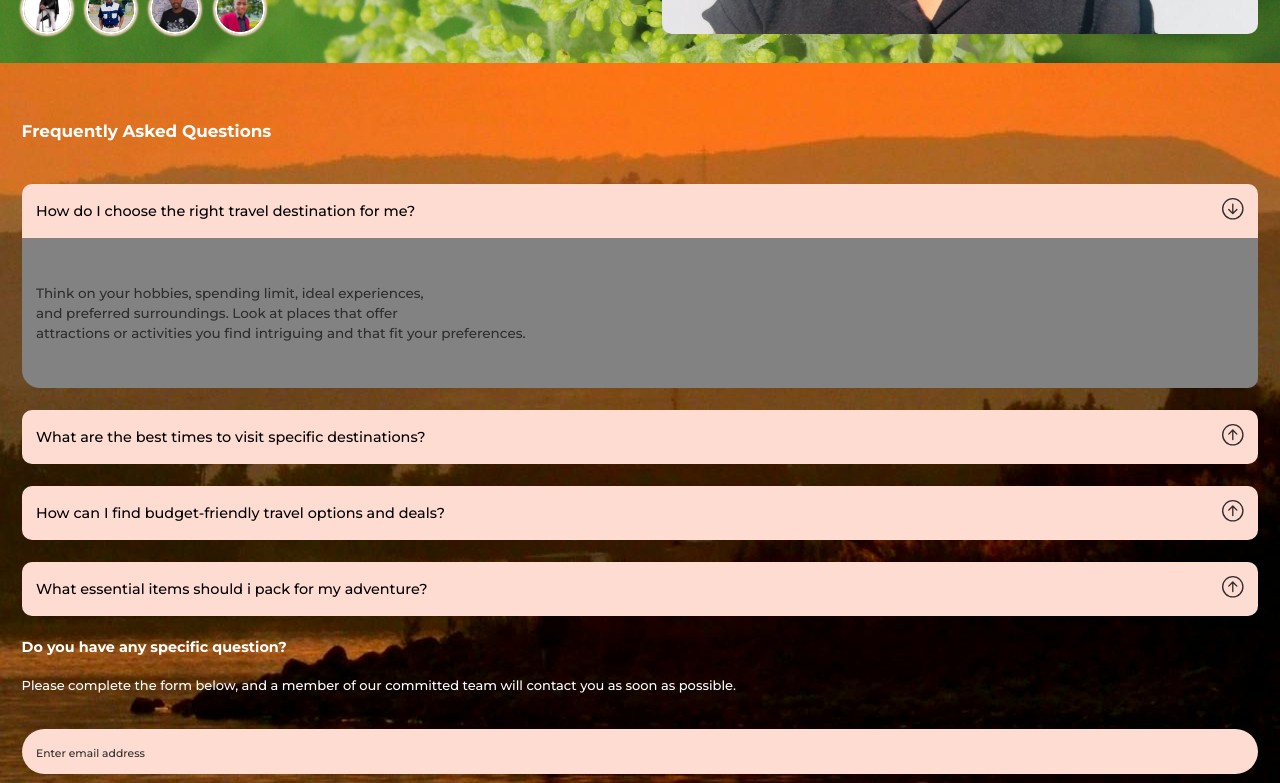
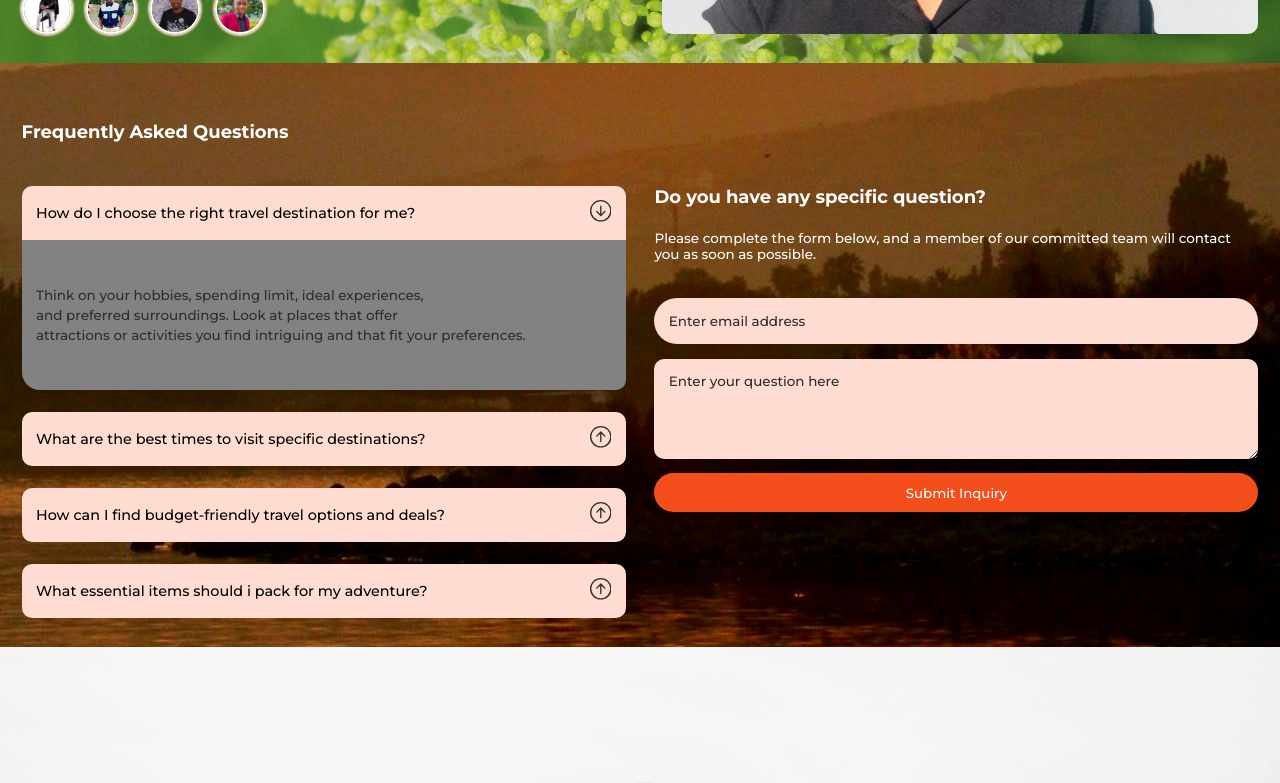
Before and after one commit to Chuma-rxt/TravelProject, a React (Vite) app: page / in a window 1280 px wide. Shown: the part 3260-4043 px from the top of the page. Built offline with nearby package versions, Linux system fonts and the light colour scheme.

Commit message:
upgrades

```diff
--- a/src/Components/Questions/Questions.scss
+++ b/src/Components/Questions/Questions.scss
@@ -146,4 +146,36 @@ root{
         }
     }
 
+    .questions{
+        .secHeading{
+            h3,
+            h4{
+                font-size: var(--h2FontSize);
+            }
+
+            p{
+                font-size: var(--normalFontSize);
+            }
+        }
+
+        .secContainer{
+            grid-template-columns: repeat(2, 1fr);
+            align-items: flex-start;
+            gap: 2rem;
+            .form{
+                .formContent{
+                    input, textarea{
+                        font: var(--normalFontSize);
+                        &::placeholder{
+                            font-size: var(--normalFontSize);
+                            // color: var(--blackColor);
+                        }
+                    }
+                }
+            }
+
+
+        }
+    }
+
 }
```
